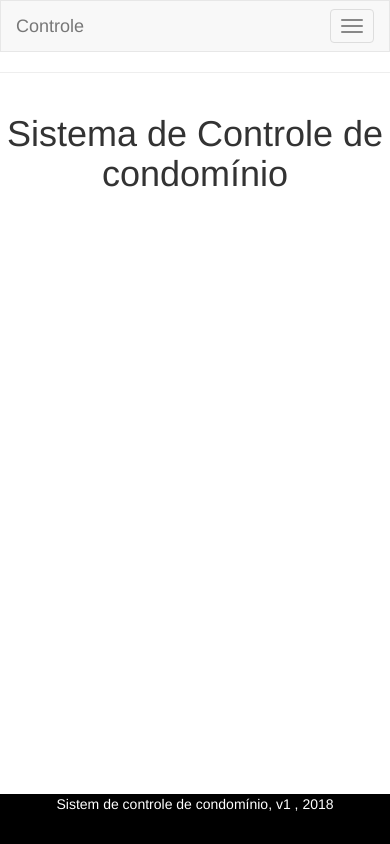
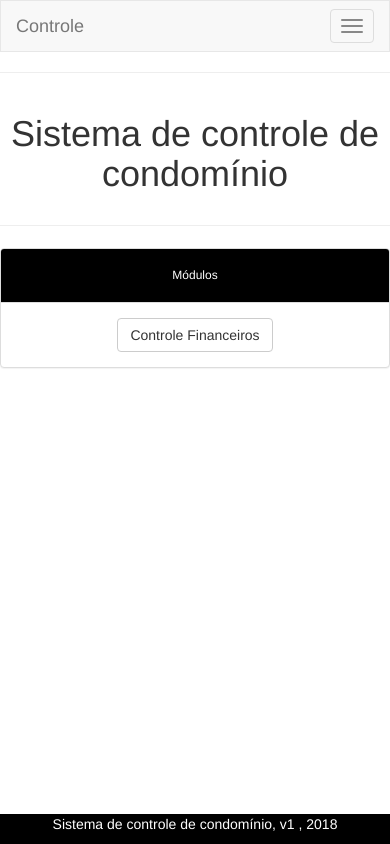
Before and after one commit to dalraf/controlecondominio, a Django app: page / in a window 390 px wide. Run offline with Django 3.2, Linux system fonts and the light colour scheme; the visitor is signed in with stand-in values (Sample User, id 1); some libraries are stand-ins or nearby versions.

Commit message:
Alteracao do index

```diff
--- a/controlecondominio/templates/base.html
+++ b/controlecondominio/templates/base.html
@@ -50,7 +50,7 @@
     body::after {
     content: '';
     display: block;
-    height: 50px;
+    height: 30px;
     }
 
     footer p {color: white;}
@@ -60,7 +60,7 @@
     position: absolute;
     bottom: 0;
     width: 100%;
-    height: 50px;
+    height: 30px;
     background-color: black;
     text-align: center
     }
@@ -81,7 +81,6 @@
             </div>
             <div class="collapse navbar-collapse" id="navbargiap">
                 <ul class="nav navbar-nav">
-                    <li><a href="{% url 'index' %}">Home</a></li>
                     {% if user.is_authenticated %}
                     <li class="dropdown"><a class="dropdown-toggle" data-toggle="dropdown" href="#">Financeiro<span
                                 class="caret"></span></a>
@@ -103,7 +102,7 @@
     <footer class="footer">
         <div class="container">
             <p>
-                Sistem de controle de condomínio, v1 , 2018
+                Sistema de controle de condomínio, v1 , 2018
             </p>
         </div>
     </footer>
--- a/controlecondominio/templates/index.html
+++ b/controlecondominio/templates/index.html
@@ -1,9 +1,34 @@
 {% extends 'base.html' %} {% block content %}
+<div class="row">
+    <div class="col-md-2">
+    </div>
+    <div class="col-md-8">
+        <h1 class="text-center">Sistema de controle de condomínio</h1>
+    </div>
+    <div class="col-md-2">
+    </div>
+</div>
+<div class="row">
+    <div class="col-md-2">
+    </div>
+    <div class="col-md-8">
+        <hr/>
+    </div>
+    <div class="col-md-2">
+    </div>
+</div>
 <div class="row">
     <div class="col-md-4">
     </div>
-    <div class="col-md-4">
-        <h1 class="text-center">Sistema de Controle de condomínio</h1>
+    <div class="col-md-4" align="center">
+        <div class="panel panel-default">
+            <div class="panel-heading">
+                <h6>Módulos</h6>
+            </div>
+            <div class="panel-body table-responsive">
+                <a class="btn btn-default" role="button" href="{% url 'listaprestacao' %}">Controle Financeiros</a>
+            </div>
+        </div>
     </div>
     <div class="col-md-4">
     </div>
```
